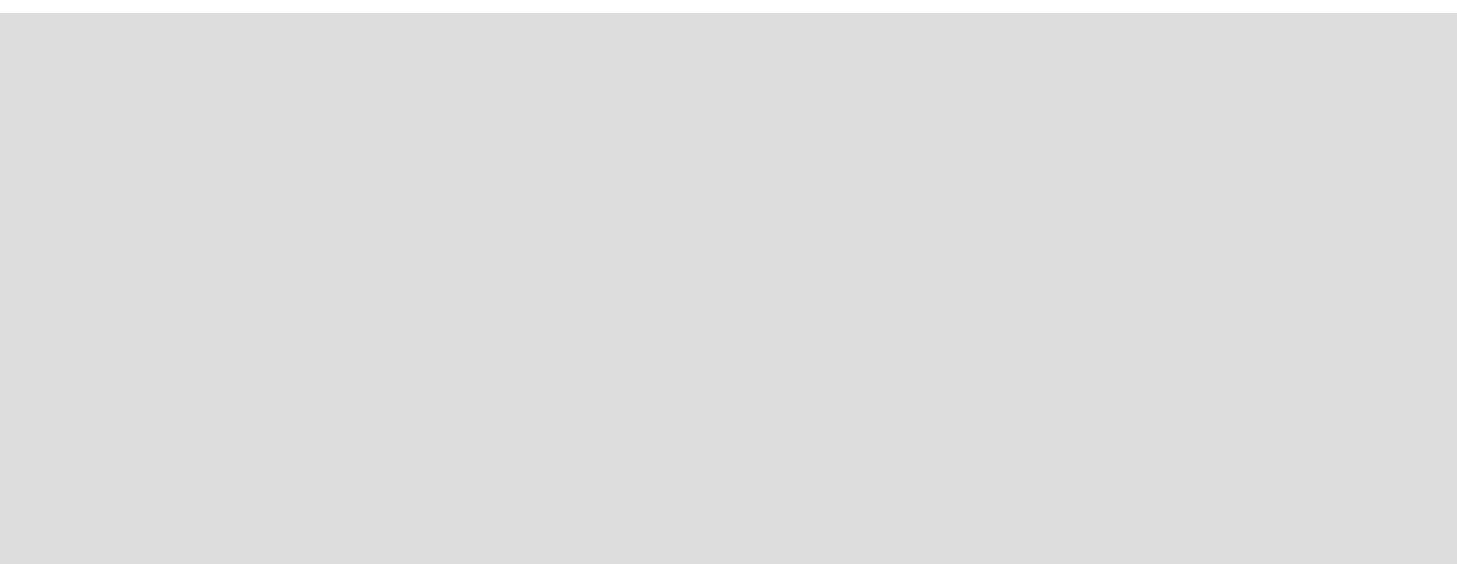
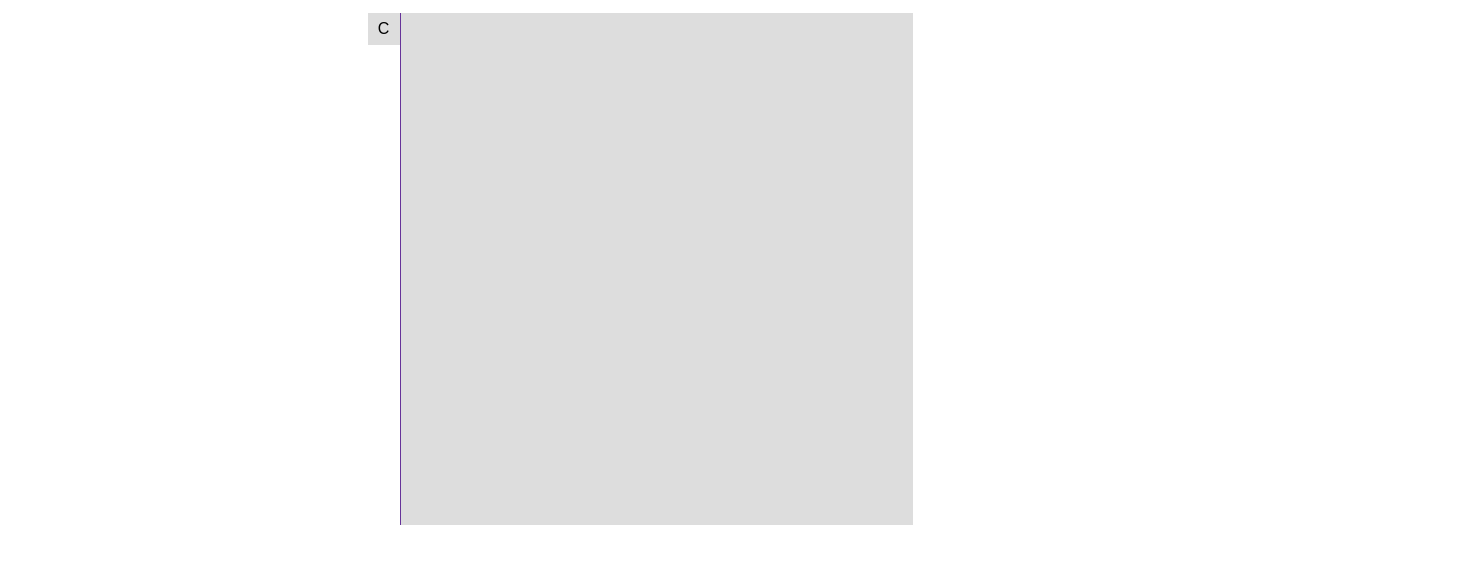
Before and after one commit to seapvnk/pixie, a React (Create React App) app: page / in a window 1280 px wide. Shown: the top 564 px of the page, 1457 px wide, since content can reach past the window. Built offline with nearby package versions, Linux system fonts and the light colour scheme.

Commit message:
App: handle new Board logic

```diff
--- a/src/App.tsx
+++ b/src/App.tsx
@@ -4,12 +4,12 @@
 
 function App() {
 
-  const [picture, setPicture] = useState(Picture.empty(100, 100, '#ffffff00'))
+  const [picture, setPicture] = useState(Picture.empty(32, 32, '#ffffff00'))
 
   return (
     <div className="app">
       <div className="tools">
-        <div className="tool" onClick={() => setPicture(Picture.empty(100, 100, '#ffffff00'))}>C</div>
+        <div className="tool" onClick={() => setPicture(Picture.empty(32, 32, '#ffffff00'))}>C</div>
       </div>
 
       <Board picture={picture} setPicture={setPicture}/>
```
